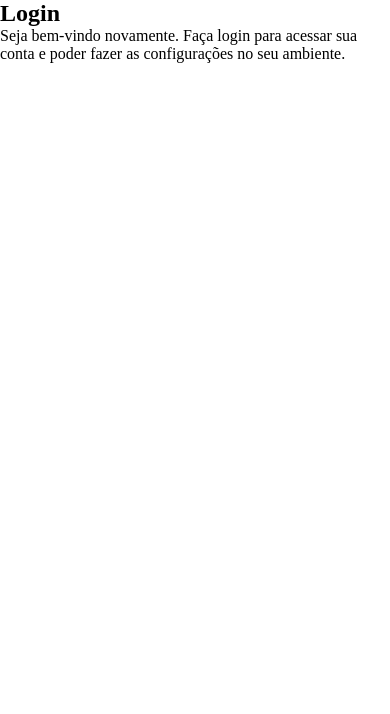
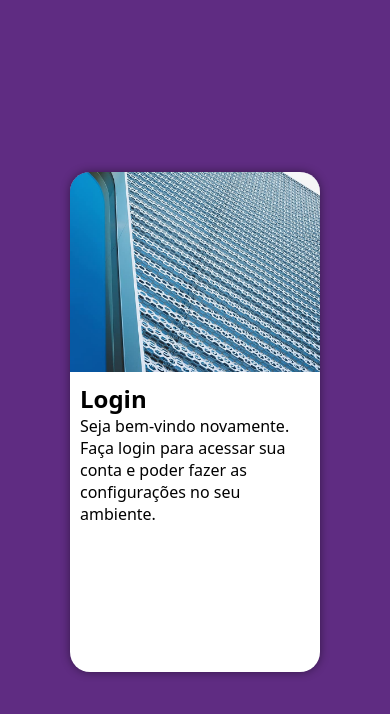
Before and after one commit to kauevdev/projeto-login, a plain HTML site: page index.html in a window 390 px wide. Drawn offline with Linux system fonts and the light colour scheme.

Commit message:
mobile first

```diff
--- a/estilos/style.css
+++ b/estilos/style.css
@@ -1,11 +1,51 @@
 @charset "UTF-8";
 
-* {
-    margin: 0px;
-    padding: 0px;
-}
-
-:root {
+    :root {
     --verde: #49a09d;
     --lilas: #5f2c82;
-}
+    }
+
+
+    * {
+        margin: 0px;
+        padding: 0px;
+        font-family: system-ui, -apple-system, BlinkMacSystemFont, 'Segoe UI', Roboto, Oxygen, Ubuntu, Cantarell, 'Open Sans', 'Helvetica Neue', sans-serif;
+        box-sizing: border-box;
+    }
+
+    body, html {
+        background-color: var(--lilas);
+        height: 100vh;
+        width: 100vw;
+    }
+
+    main {
+        position: relative;
+        height: 100vh;
+        width: 100vw;
+    }
+
+    section#login {
+        position: absolute;
+        top: 50%;
+        left: 50%;
+        transform: translate(-50%, -50%);
+        background-color: white;
+        width: 250px;
+        height: 500px;
+        border-radius: 20px;
+        overflow: hidden;
+        box-shadow: 0px 0px 10px rgba(0, 0, 0, 0.450);
+    }
+
+    section#login > div#imagem {
+        display: block;
+        background: var(--lilas) url('../imagens/metal.jpg') no-repeat scroll left bottom / cover;
+        height: 200px;
+    }
+
+    section#login > div#formulario {
+        display: block;
+        padding: 10px;
+
+    }
```
Also changed, not shown: index.html (+1 -1 lines).
